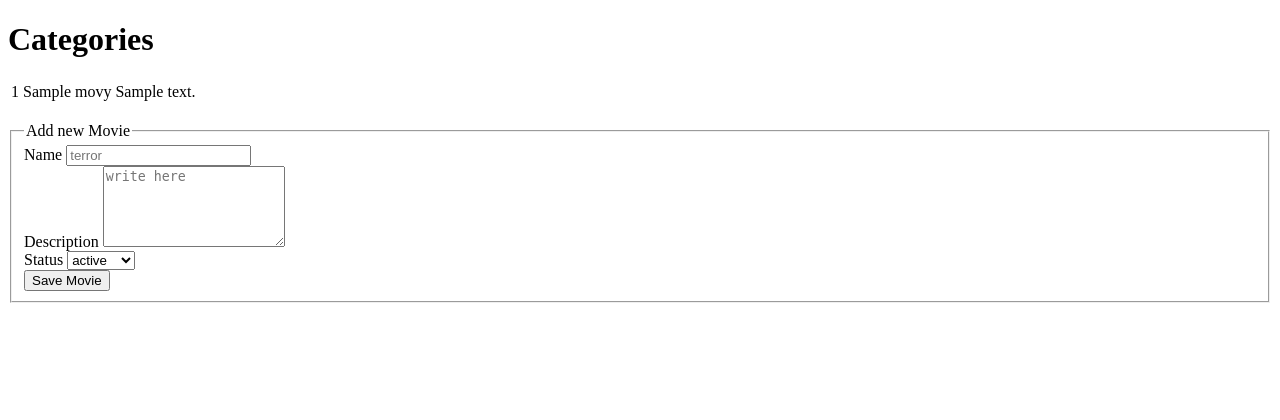
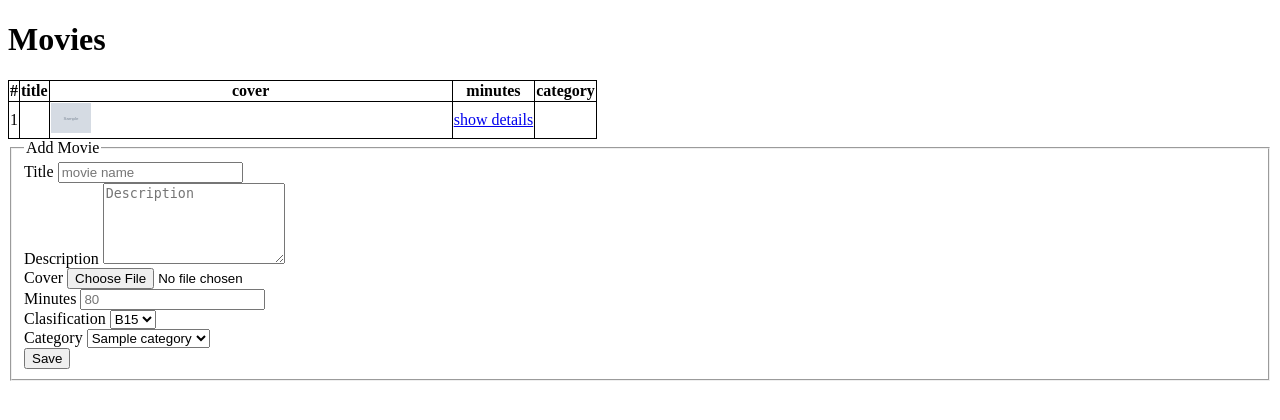
Before and after one commit to JesusSepulvedaLopez/crud-ejercicio-php, a PHP site: page / in a window 1280 px wide. Shown: the top 420 px of the page. Run offline with PHP 8.4, Linux system fonts and the light colour scheme; tables that the repository leaves empty or names only in its code hold one stand-in row (values such as "Sample post"); grey boxes marked "Sample" are stand-in pictures.

Commit message:
clase martes 24/nov/2020

```diff
--- /dev/null
+++ b/app/movieController.php
@@ -0,0 +1,84 @@
+<?php
+ini_set('display_errors', 1);
+ini_set('display_startup_errors', 1);
+error_reporting(E_ALL);
+
+if (!isset($_SESSION)) {
+    session_start();
+}
+include_once "connectionController.php";
+
+if (isset($_POST['action'])) {
+
+    $movieController = new MovieController();
+
+    switch ($_POST['action']) {
+        case 'store':
+
+            $title = strip_tags($_POST['title']);
+            $descripiton = strip_tags($_POST['descripiton']);
+            $minutes = strip_tags($_POST['minutes']);
+            $clasification = strip_tags($_POST['clasification']);
+            $category_id = strip_tags($_POST['category_id']);
+
+            $movieController->store($title, $descripiton, $minutes, $clasification, $category_id);
+            break;
+    }
+}
+
+class MovieController
+{
+    public function get()
+    {
+        $conn = connect();
+        if ($conn->connect_error == false) {
+
+            $query = "select * from movies";
+            $prepared_query = $conn->prepare($query);
+            $prepared_query->execute();
+
+            $results = $prepared_query->get_result();
+            $movies = $results->fetch_all(MYSQLI_ASSOC);
+
+            if (count($movies) > 0) {
+                return $movies;
+            } else
+                return array();
+        } else
+            return array();
+    }
+
+    public function store($title, $description, $minutes, $clasification, $category_id)
+    {
+        $conn = connect();
+        if ($conn->connect_error == false) {
+
+            if ($title != "" && $description != "" && $minutes != "" && $clasification != "" && $category_id != "") {
+                $target_path = "../assets/img/movies/";
+                $original_name = basename($_FILES['cover']['name']);
+                $new_file_name = $target_path . basename($_FILES['cover']['name']);
+
+                if (move_uploaded_file($_FILES['cover']['tmp_name'], $new_file_name)) {
+
+                    $query = "insert into movies (title,description,minutes,cover,clasification,category_id) values(?,?,?,?,?,?)";
+                    $prepared_query = $conn->prepare($query);
+                    $prepared_query->bind_param('ssissi', $title, $description, $minutes, $original_name, $clasification, $category_id);
+
+                    if ($prepared_query->execute()) {
+                        $_SESSION['success'] = "el registro se ha guardado";
+                        header("Location:" . $_SERVER['HTTP_REFERER']);
+                    } else {
+                        $_SESSION['error'] = 'verifique los datos envíados';
+                        header("Location:" . $_SERVER['HTTP_REFERER']);
+                    }
+                }
+            } else {
+                $_SESSION['error'] = 'verifique la información del formulario';
+                header("Location:" . $_SERVER['HTTP_REFERER']);
+            }
+        } else {
+            $_SESSION['error'] = 'verifique la conexión a la base de datos';
+            header("Location:" . $_SERVER['HTTP_REFERER']);
+        }
+    }
+}
--- a/app/moviesController.php
+++ /dev/null
@@ -1,64 +0,0 @@
-<?php
-    include "connectionController.php";
-
-    if (isset($_POST['action'])) {
-        $moviesController = new MoviesController();
-
-        switch ($_POST['action']) {
-           case 'store':
-              $name = strip_tags($_POST['name']);
-              $description = strip_tags($_POST['description']);
-              $status = strip_tags($_POST['status']);
-
-              $moviesController->store($name, $description, $status);
-              break;
-        }
-    }
-
-
-    class MoviesController{
-
-        public function get(){
-
-            $conn=connect();
-            if($conn->connect_error==false){
-
-                $query="select * from movies";
-                $prepared_query = $conn->prepare($query);
-                $prepared_query->execute();
-
-                $results=$prepared_query->get_result();
-                $movies=$results->fetch_all(MYSQLI_ASSOC);
-
-                if(count($movies)>0){
-                    return $movies;
-                }else{
-                    return array();
-                }
-            }else{
-                return array();
-            }
-        }
-
-        public function store($name, $description, $status){
-            $conn = connect();
-            if ($conn->connect_error == false) {
-                if ($name != "" && $description != "" && $status != "") {
-
-                    $query = "insert into movies (name, description, status) values (?,?,?)";
-                    $prepared_query = $conn->prepare($query);
-                    $prepared_query->bind_param('sss', $name, $description, $status);
-                    if ($prepared_query->execute()) {
-                         header("Location:" . $_SERVER['HTTP_REFERER']);
-                    } else {
-                         header("Location:" . $_SERVER['HTTP_REFERER']);
-                    }
-                } else {
-                     header("Location:" . $_SERVER['HTTP_REFERER']);
-                }
-            } else {
-                   header("Location:" . $_SERVER['HTTP_REFERER']);
-            }
-        }
-    }
-?>
--- /dev/null
+++ b/layouts/alerts.template.php
@@ -0,0 +1,13 @@
+<?php if (isset($_SESSION) && isset($_SESSION['error']) ): ?>
+		<h3>
+			Error: <?= $_SESSION['error'] ?>
+		</h3>
+		<?php unset($_SESSION['error']); ?>
+		<?php endif ?>
+
+		<?php if (isset($_SESSION) && isset($_SESSION['success']) ): ?>
+		<h3>
+			Correcto: <?= $_SESSION['success'] ?>
+		</h3>
+		<?php unset($_SESSION['success']); ?>
+		<?php endif ?>
--- a/movies/index.php
+++ b/movies/index.php
@@ -1,70 +1,138 @@
 <?php
-   include "../app/moviesController.php";
+	include "../app/categoryController.php";
+	include "../app/movieController.php";
 
-   $moviesController = new MoviesController();
-   $movies = $moviesController->get();
+	$categoryController = new CategoryController();
+	$movieController = new MovieController();
+
+	$categories = $categoryController->get();
+	$movies = $movieController->get();
 ?>
 <!DOCTYPE html>
-<html lang="en">
+<html>
 <head>
-    <meta charset="UTF-8">
-    <meta name="viewport" content="width=device-width, initial-scale=1.0">
-    <title>Movies</title>
+	<title>
+		Movies
+	</title>
+	<style type="text/css">
+		table, th, td {
+			border: 1px solid black;
+			border-collapse: collapse;
+		}
+		#updateForm{
+			display: none;
+		}
+	</style>
 </head>
 <body>
 	<h1>
-        Categories
+		Movies
 	</h1>
+
+	<?php include "../layouts/alerts.template.php"; ?>
+
 	<table>
+		<thead>
+			<th>
+				#
+			</th>
+			<th>
+				title
+			</th>
+			<th>
+				cover
+			</th>
+			<th>
+				minutes
+			</th>
+			<th>
+				category
+			</th>
+		</thead>
 		<tbody>
-            <?php
-            foreach ($movies as $movie) {
-                echo "<tr>
+			<?php foreach ($movies as $movie): ?>
+			<tr>
 				<td>
-                       " . $movie['id'] . "
+					<?= $movie['id'] ?>
+				</td>
+				<td></td>
+				<td>
+					<img style="width: 10%" src="../assets/img/movies/<?= $movie['cover'] ?>">
 				</td>
 				<td>
-                       " . $movie['name'] . "
+					<a href="details/?id=<?= $movie['id'] ?>">
+						show details
+					</a>
 				</td>
-                   <td>
-                       " . $movie['description'] . "
-                   </td>
-                 </tr>";
-            }
 
-            ?>
+			</tr>
+			<?php endforeach ?>
 		</tbody>
 	</table>
-    <br>
-    <form action="../app/moviesController.php" method="POST">
+
+	<form action="../app/movieController.php" method="POST" enctype="multipart/form-data" >
 		<fieldset>
-
 			<legend>
-                Add new Movie
+				Add Movie
 			</legend>
 
+
 			<label>
-                Name
+				Title
 			</label>
-            <input type="text" name="name" placeholder="terror" required="">
+			<input type="text" name="title" placeholder="movie name" required="">
+
 			<br>
 
 			<label>
 				Description
 			</label>
-            <textarea placeholder="write here" name="description" rows="5" required=""></textarea>
+			<textarea name="descripiton" rows="5" placeholder="Description" required=""></textarea>
+
 			<br>
 
 			<label>
-                Status
+				Cover
 			</label>
-            <select name="status">
-                <option> active </option>
-                <option> inactive </option>
+			<input type="file" name="cover" required="" accept="image/*">
+
+			<br>
+
+			<label>
+				Minutes
+			</label>
+			<input type="number" name="minutes" placeholder="80" required="">
+
+			<br>
+
+			<label>
+				Clasification
+			</label>
+			<select  name="clasification" required="">
+				<option> B15 </option>
+				<option> BA </option>
 			</select>
 			<br>
 
-            <button type="submit">Save Movie</button>
+
+			<label>
+				Category
+			</label>
+			<select  name="category_id" required="">
+				<?php foreach ($categories as $category): ?>
+
+				<option value="<?= $category['id'] ?>" >
+					<?= $category['name'] ?>
+				</option>
+
+				<?php endforeach ?>
+
+			</select>
+			<br>
+
+			<button type="submit">
+				Save
+			</button>
 			<input type="hidden" name="action" value="store">
 
 		</fieldset>
```
Also changed, not shown: app/authController.php (added, +34 -0 lines), login/index.php (added, +31 -0 lines), assets/img/movies/imagenSlidebar4.jpg (added). Lines whose indentation alone changed are shown as unchanged.
